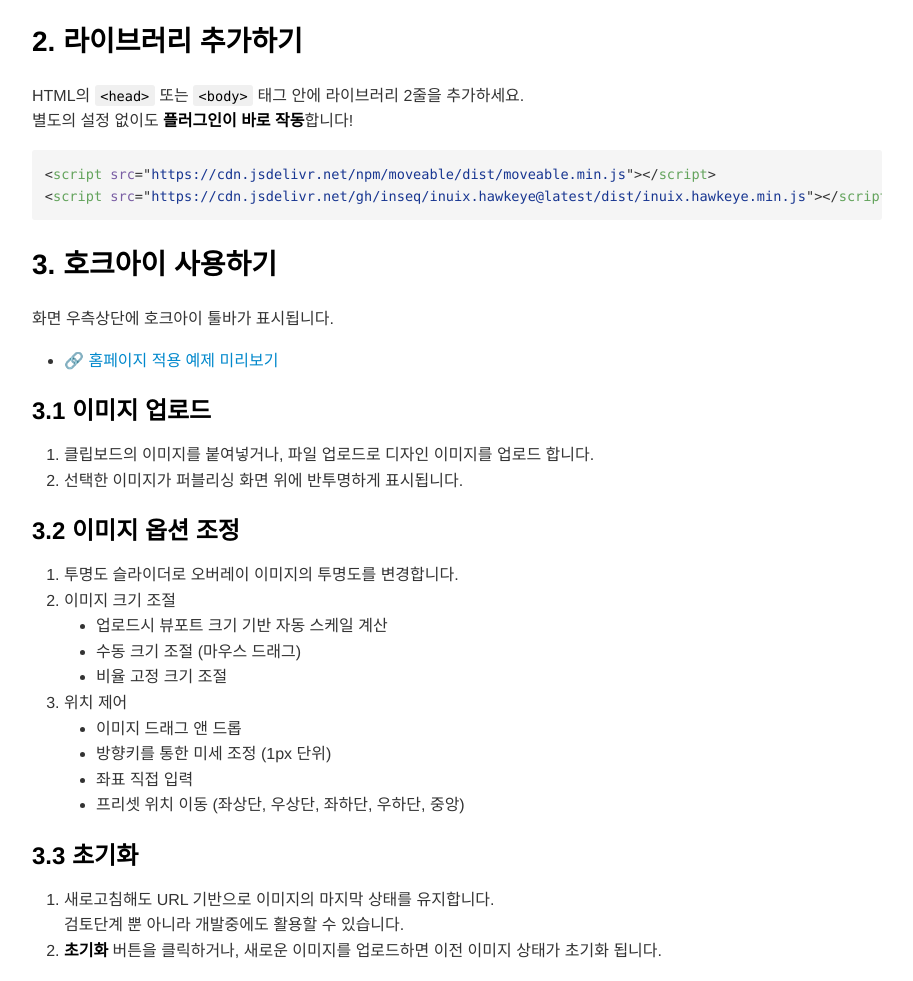
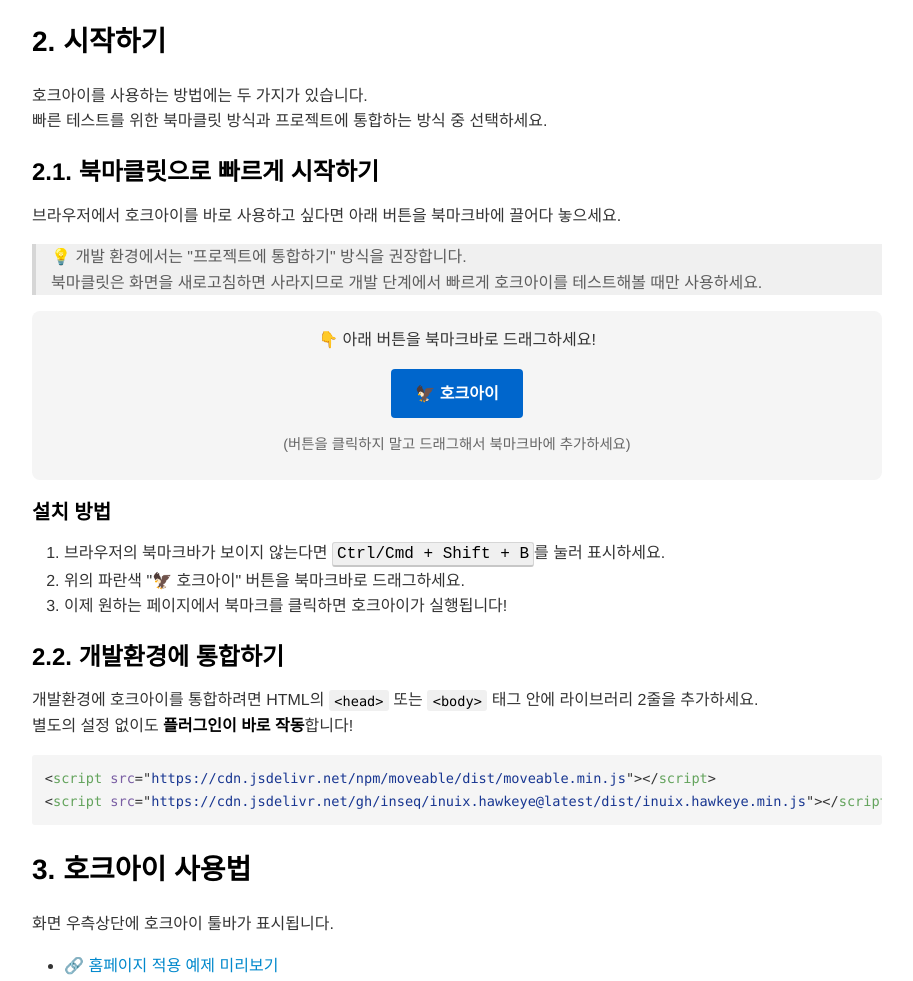
Before and after one commit to inseq/inuix.hawkeye, a website built with webpack: page index.html in a window 1280 px wide. Shown: the part 381-1362 px from the top of the page, without its empty margins (183-1096 px from the left). Built offline with nearby package versions, Linux system fonts and the light colour scheme.

Commit message:
북마클릿 사용법 추가

```diff
--- a/index.html
+++ b/index.html
@@ -835,11 +835,11 @@
       display: none
     }
   </style>
-  <script src="./demos/libs/moveable.min.js"></script>
-  <!-- <script src="./inuix.hawkeye.min.js"></script> -->
+  <!-- <script src="./demos/libs/moveable.min.js"></script>
+  <script src="./inuix.hawkeye.min.js"></script> -->
   <!-- <script src="https://cdn.jsdelivr.net/gh/inseq/inuix.hawkeye@master/dist/inuix.hawkeye.min.js"></script> -->
-  <script src="./dist/inuix.hawkeye.min.js"></script>
-  <script>
+  <!-- <script src="./dist/inuix.hawkeye.min.js"></script> -->
+  <!-- <script>
     HawkeyeOverlayTool.initialize({
       enabled: true,
       pms: {
@@ -849,7 +849,7 @@
         }
       }
     });
-  </script>
+  </script> -->
 </head>
 
 <body for="html-export">
@@ -864,13 +864,51 @@
       <li><strong>정확한 배치</strong>: 오버레이 이미지 위치 미세 조정으로 퍼블리싱 화면과 일치 여부를 확인합니다.</li>
       <li><strong>URL별 이미지 상태 저장</strong>: 화면을 새로고침해도 마지막 상태가 유지됩니다. UI 개발 단계에서부터 활용해 보세요!</li>
     </ul>
-    <h2 id="2-라이브러리-추가하기">2. 라이브러리 추가하기 </h2>
-    <p>HTML의 <code>&lt;head&gt;</code> 또는 <code>&lt;body&gt;</code> 태그 안에 라이브러리 2줄을 추가하세요.<br>
-      별도의 설정 없이도 <strong>플러그인이 바로 작동</strong>합니다!</p>
+
+
+
+    <h2 id="2-시작하기">2. 시작하기</h2>
+    <p>
+      호크아이를 사용하는 방법에는 두 가지가 있습니다.<br>
+      빠른 테스트를 위한 북마클릿 방식과 프로젝트에 통합하는 방식 중 선택하세요.
+    </p>
+
+    <h3 id="2-1-북마클릿으로-빠르게-시작하기">2.1. 북마클릿으로 빠르게 시작하기</h3>
+    <p>브라우저에서 호크아이를 바로 사용하고 싶다면 아래 버튼을 북마크바에 끌어다 놓으세요.</p>
+
+    <blockquote>
+      <p>💡 개발 환경에서는 "프로젝트에 통합하기" 방식을 권장합니다. <br>
+      북마클릿은 화면을 새로고침하면 사라지므로 개발 단계에서 빠르게 호크아이를 테스트해볼 때만 사용하세요.</p>
+    </blockquote>
+
+    <div style="text-align: center; margin: 1em 0; padding: 1em 0 0.5em; background: #f5f5f5; border-radius: 8px;">
+      <p style="margin-bottom: 1em;">👇 아래 버튼을 북마크바로 드래그하세요!</p>
+      <a href="javascript:(function(){if(window.HawkeyeOverlayTool){console.log('Hawkeye already loaded');return;}var s1=document.createElement('script');s1.src='https://cdn.jsdelivr.net/npm/moveable/dist/moveable.min.js';var s2=document.createElement('script');s2.src='https://cdn.jsdelivr.net/gh/inseq/inuix.hawkeye@latest/dist/inuix.hawkeye.min.js';s1.onload=function(){document.body.appendChild(s2);};document.body.appendChild(s1);})();"
+        style="display: inline-block; padding: 12px 24px; background: #0066cc; color: white; text-decoration: none; border-radius: 4px; font-weight: bold; cursor: move;"
+        onclick="return false;">
+        🦅 호크아이
+      </a>
+      <p style="margin-top: 1em; font-size: 0.9em; color: #666;">
+        (버튼을 클릭하지 말고 드래그해서 북마크바에 추가하세요)
+      </p>
+    </div>
+
+    <h4 id="설치-방법">설치 방법</h4>
+    <ol>
+      <li>브라우저의 북마크바가 보이지 않는다면 <kbd>Ctrl/Cmd + Shift + B</kbd>를 눌러 표시하세요.</li>
+      <li>위의 파란색 "🦅 호크아이" 버튼을 북마크바로 드래그하세요.</li>
+      <li>이제 원하는 페이지에서 북마크를 클릭하면 호크아이가 실행됩니다!</li>
+    </ol>
+
+    <h3 id="2-2-개발환경에-통합하기">2.2. 개발환경에 통합하기</h3>
+    <p>개발환경에 호크아이를 통합하려면 HTML의 <code>&lt;head&gt;</code> 또는 <code>&lt;body&gt;</code> 태그 안에 라이브러리 2줄을 추가하세요.<br>
+    별도의 설정 없이도 <strong>플러그인이 바로 작동</strong>합니다!</p>
+
     <pre data-role="codeBlock" data-info="html" class="language-html html"><code><span class="token tag"><span class="token tag"><span class="token punctuation">&lt;</span>script</span> <span class="token attr-name">src</span><span class="token attr-value"><span class="token punctuation attr-equals">=</span><span class="token punctuation">"</span>https://cdn.jsdelivr.net/npm/moveable/dist/moveable.min.js<span class="token punctuation">"</span></span><span class="token punctuation">&gt;</span></span><span class="token script"></span><span class="token tag"><span class="token tag"><span class="token punctuation">&lt;/</span>script</span><span class="token punctuation">&gt;</span></span>
-<span class="token tag"><span class="token tag"><span class="token punctuation">&lt;</span>script</span> <span class="token attr-name">src</span><span class="token attr-value"><span class="token punctuation attr-equals">=</span><span class="token punctuation">"</span>https://cdn.jsdelivr.net/gh/inseq/inuix.hawkeye@latest/dist/inuix.hawkeye.min.js<span class="token punctuation">"</span></span><span class="token punctuation">&gt;</span></span><span class="token script"></span><span class="token tag"><span class="token tag"><span class="token punctuation">&lt;/</span>script</span><span class="token punctuation">&gt;</span></span>
-</code></pre>
-    <h2 id="3-호크아이-사용하기">3. 호크아이 사용하기 </h2>
+<span class="token tag"><span class="token tag"><span class="token punctuation">&lt;</span>script</span> <span class="token attr-name">src</span><span class="token attr-value"><span class="token punctuation attr-equals">=</span><span class="token punctuation">"</span>https://cdn.jsdelivr.net/gh/inseq/inuix.hawkeye@latest/dist/inuix.hawkeye.min.js<span class="token punctuation">"</span></span><span class="token punctuation">&gt;</span></span><span class="token script"></span><span class="token tag"><span class="token tag"><span class="token punctuation">&lt;/</span>script</span><span class="token punctuation">&gt;</span></span></code></pre>
+
+
+    <h2 id="3-호크아이-사용법">3. 호크아이 사용법 </h2>
     <p>화면 우측상단에 호크아이 툴바가 표시됩니다.</p>
     <ul>
       <li><a href="demos/example1.html">🔗 홈페이지 적용 예제 미리보기</a></li>
```
